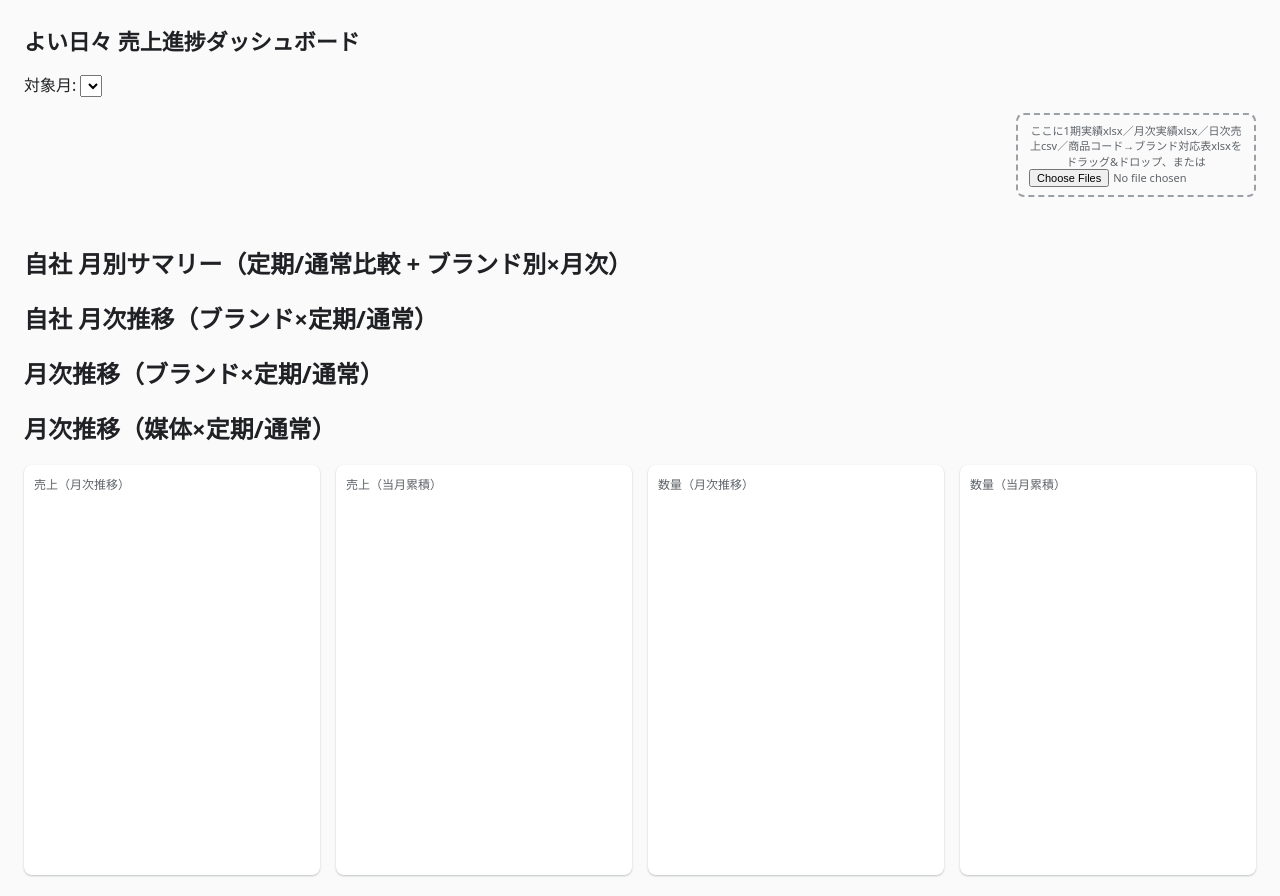
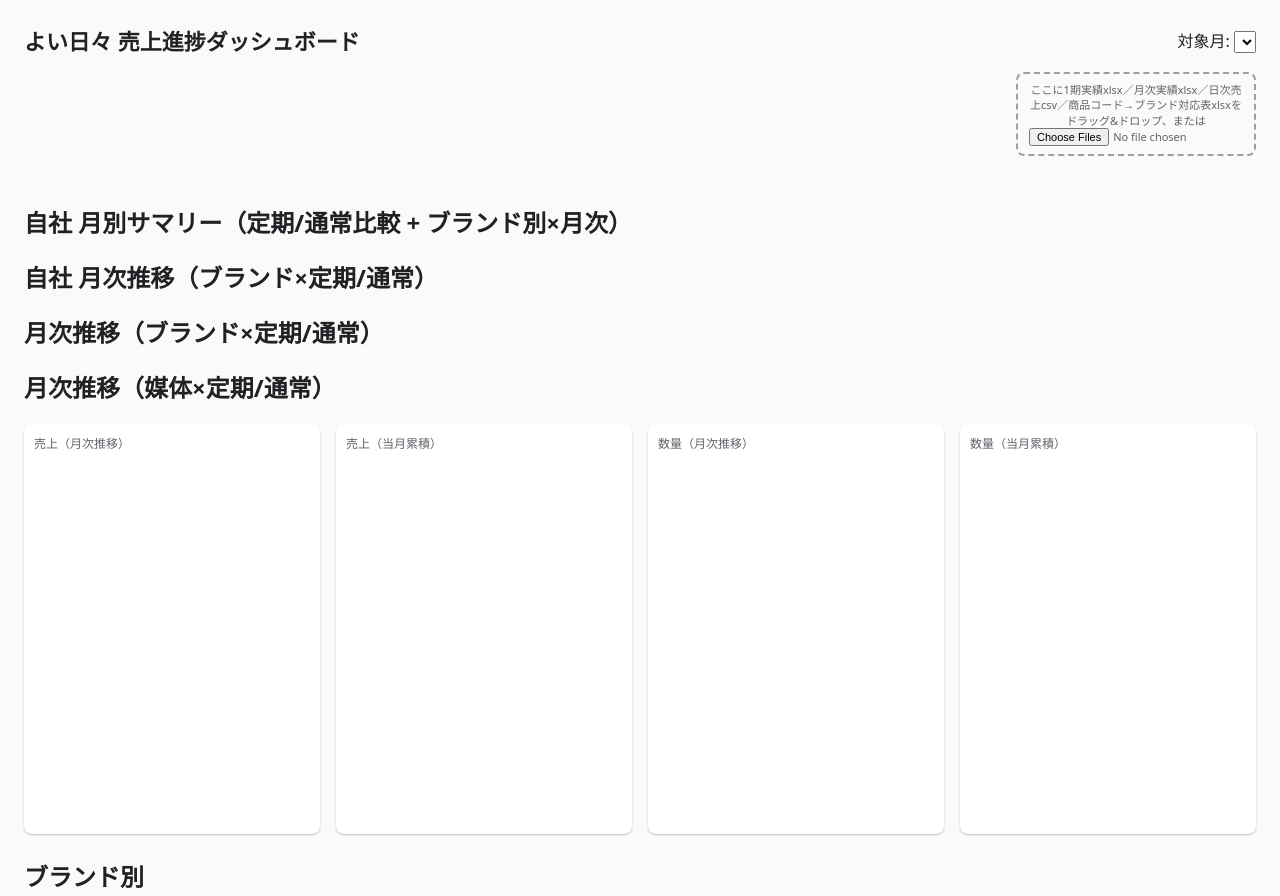
Before and after one commit to a-ushimaru-commits/yoihibiDB, a website with bundled scripts: page dashboard.html in a window 1280 px wide. Shown: the top 896 px of the page. Built offline with nearby package versions, Linux system fonts and the light colour scheme.

Commit message:
style: place the month selector inline beside the page title

```diff
--- a/css/styles.css
+++ b/css/styles.css
@@ -1,9 +1,10 @@
 * { box-sizing: border-box; font-family: 'Noto Sans JP', system-ui, sans-serif; }
 body { margin: 0; padding: 24px; background: #fafafa; color: #202124; }
-h1 { font-size: 22px; margin: 0 0 16px; }
+h1 { font-size: 22px; margin: 0; }
+.page-header-row { display: flex; align-items: center; justify-content: space-between; gap: 16px; flex-wrap: wrap; margin-bottom: 16px; }
 .dropzone { border: 2px dashed #9aa0a6; border-radius: 8px; padding: 12px 16px; text-align: center; color: #5f6368; font-size: 13px; }
 .dropzone.dragover { border-color: #1a73e8; background: #e8f0fe; }
-.month-selector { margin-bottom: 16px; }
+.month-selector { flex: 0 0 auto; }
 .kpi-row { display: flex; gap: 16px; margin-bottom: 24px; flex-wrap: wrap; }
 .kpi-row-with-upload { display: flex; gap: 16px; align-items: stretch; flex-wrap: wrap; margin-bottom: 24px; }
 .kpi-row-with-upload .kpi-row { flex: 1; margin-bottom: 0; }
--- a/dashboard.html
+++ b/dashboard.html
@@ -6,16 +6,17 @@
 <link rel="stylesheet" href="css/styles.css">
 </head>
 <body>
-<h1>よい日々 売上進捗ダッシュボード</h1>
+<div class="page-header-row">
+  <h1>よい日々 売上進捗ダッシュボード</h1>
+  <div class="month-selector">
+    対象月:
+    <select id="monthSelect"></select>
+  </div>
+</div>
 <p id="status"></p>
 <div id="warnings"></div>
 <div id="brandWarnings"></div>
 <div id="janCostWarning"></div>
-
-<div class="month-selector">
-  対象月:
-  <select id="monthSelect"></select>
-</div>
 
 <div class="kpi-row-with-upload">
   <div id="kpiRow" class="kpi-row"></div>
```
